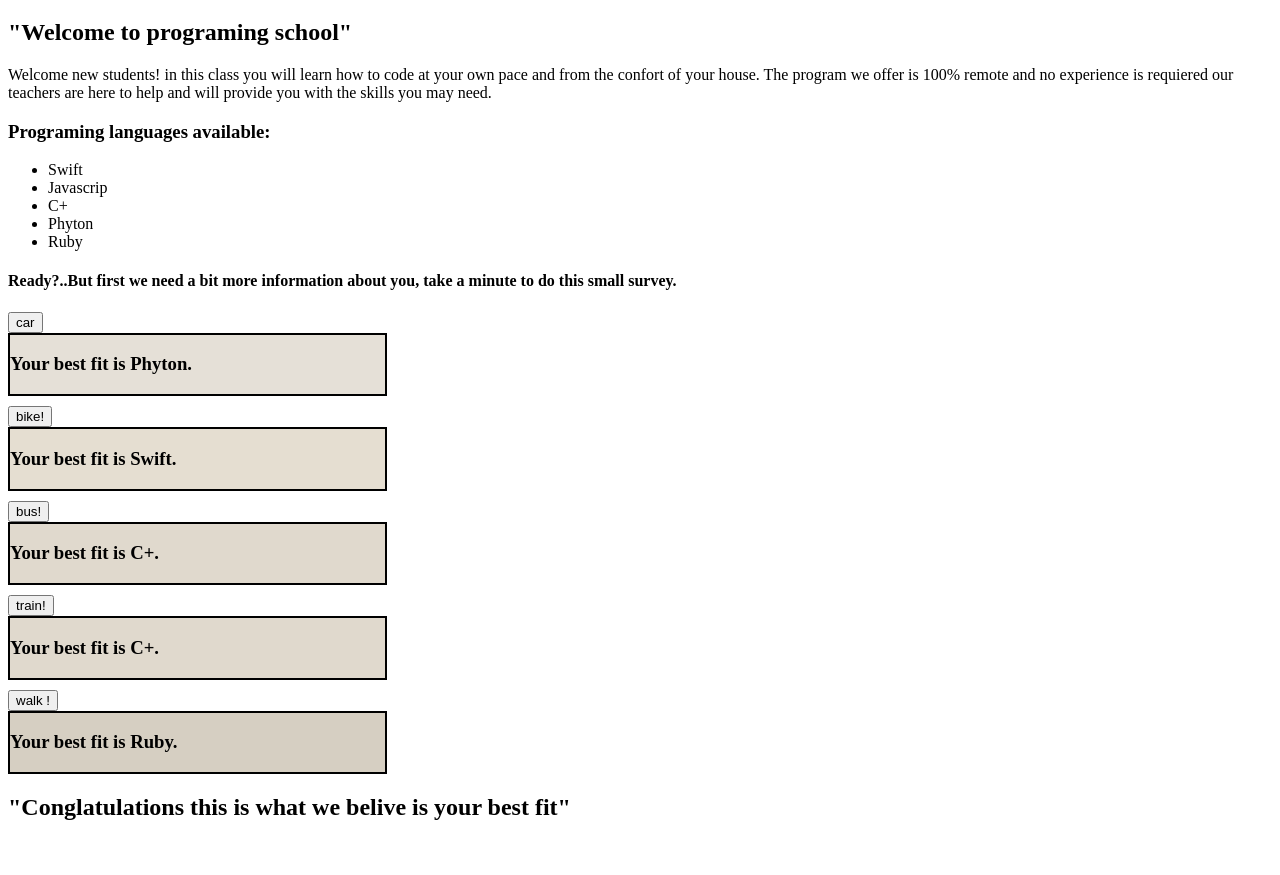
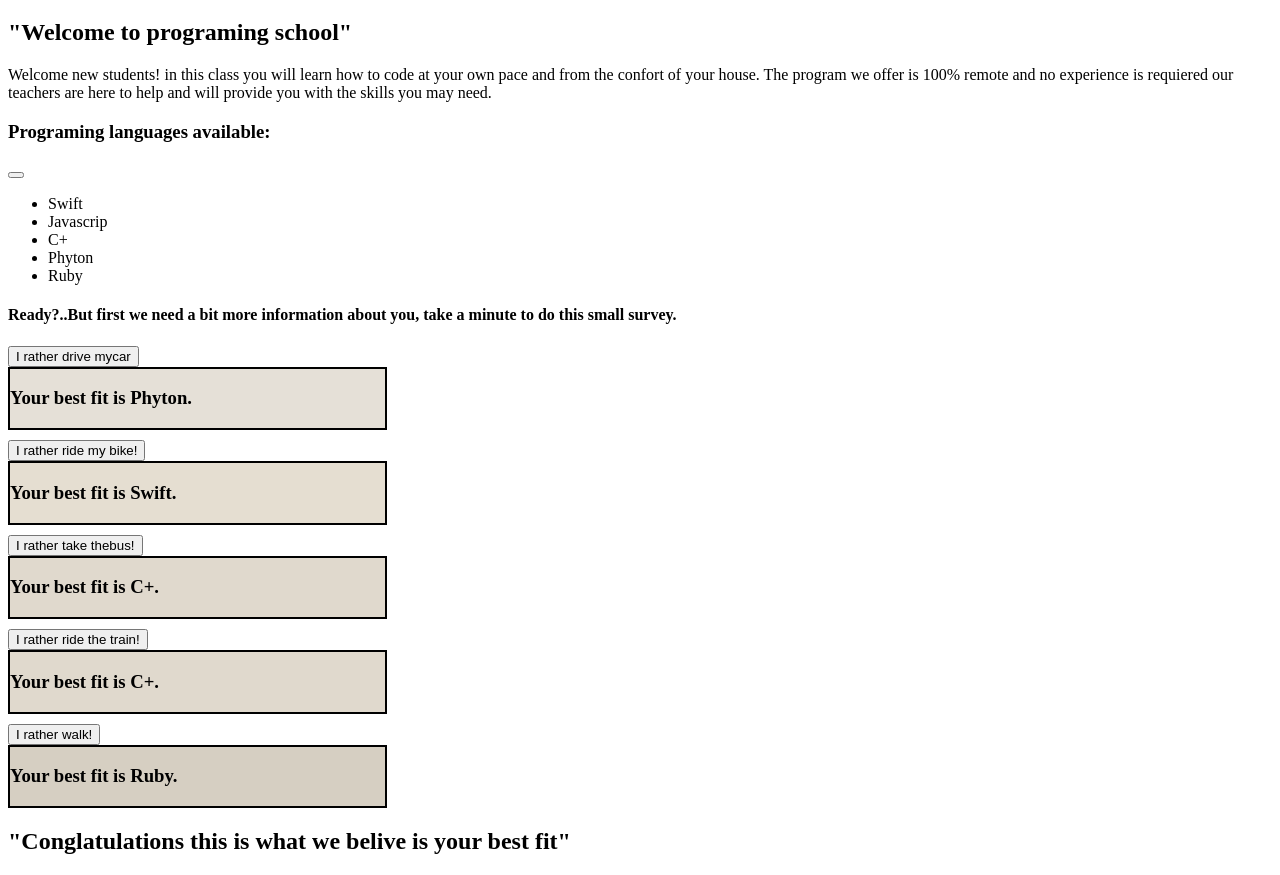
Before and after one commit to hernanverar/programing.s, a plain HTML site: page index.html in a window 1280 px wide. Shown: the part 61-936 px from the top of the page. Before the commit the page ends 902 px from the top, so only its background shows below. Drawn offline with Linux system fonts and the light colour scheme.

Commit message:
WIP working on hidden button options

```diff
--- a/index.html
+++ b/index.html
@@ -26,6 +26,8 @@
 
     <h3>Programing languages available:</h3>
 
+    <button type="button"></button>
+
     <ul>
         <li>Swift</li>
         <li>Javascrip</li>
@@ -37,15 +39,15 @@
     <h4 class="important">Ready?..But first we need a bit more information about you, take a minute to do this small survey.</h4>
 
 <form>
-    <div><button id="c+">car</button></div>
+    <div><button id="c+">I rather drive mycar</button></div>
     <div class="box1"><h3>Your best fit is Phyton.</h3></div>
-    <di><button id="submit" value="p1">bike!</button></di>
+    <di><button id="p1" value="button">I rather ride my bike!</button></di>
     <div class="box2"><h3>Your best fit is Swift.</h3></div>
-    <div><button id="submit" value="p2">bus!</button></div>
+    <div><button id="submit" value="p2">I rather take thebus!</button></div>
     <div class="box3"><h3>Your best fit is C+.</h3></div>
-    <div><button type="submit" class="btn">train!</button></div>
+    <div><button type="submit" class="btn">I rather ride the train!</button></div>
     <div class="box3"><h3>Your best fit is C+.</h3></div>
-    <div><button type="submit" class="btn">walk !</button></div> <div class="box5"><h3>Your best fit is Ruby.</h3></div>
+    <div><button type="submit" class="btn">I rather walk!</button></div> <div class="box5"><h3>Your best fit is Ruby.</h3></div>
 </form>
 
 
```
Also changed, not shown: script.js (+5 -4 lines).
